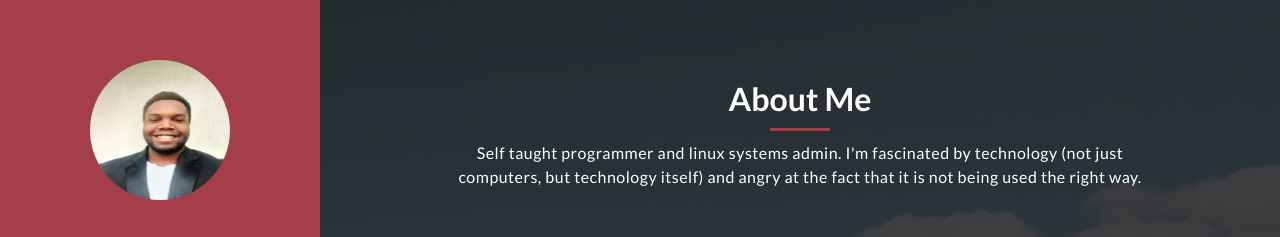
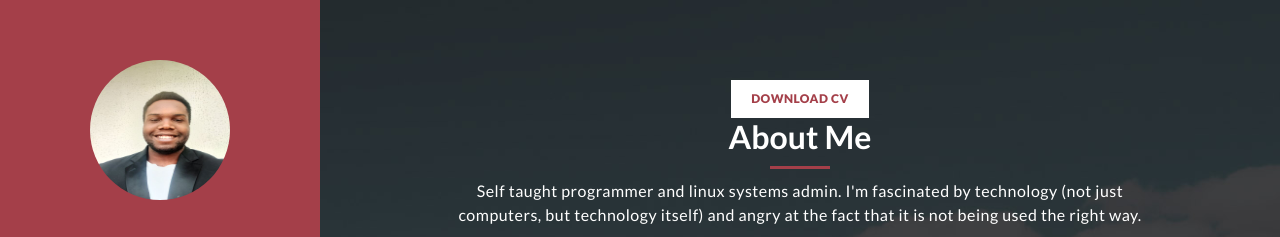
Before and after one commit to MichaelInvicto/portfolio-website, a plain HTML site: page index.html in a window 1280 px wide. Shown: the top 237 px of the page. Drawn offline with Linux system fonts and the light colour scheme.

Commit message:
Update index.html

```diff
--- a/index.html
+++ b/index.html
@@ -73,6 +73,9 @@ https://templatemo.com/tm-531-reflux
       <section class="section about-me" data-section="section1">
         <div class="container">
           <div class="section-heading">
+              <a href="assets/Resume.pdf" target="_blank">
+                <button>Download CV</button>
+              </a>
             <h2>About Me</h2>
             <div class="line-dec"></div>
             <span>Self taught programmer and linux systems admin. I'm fascinated by technology (not just computers, but technology itself)
```
